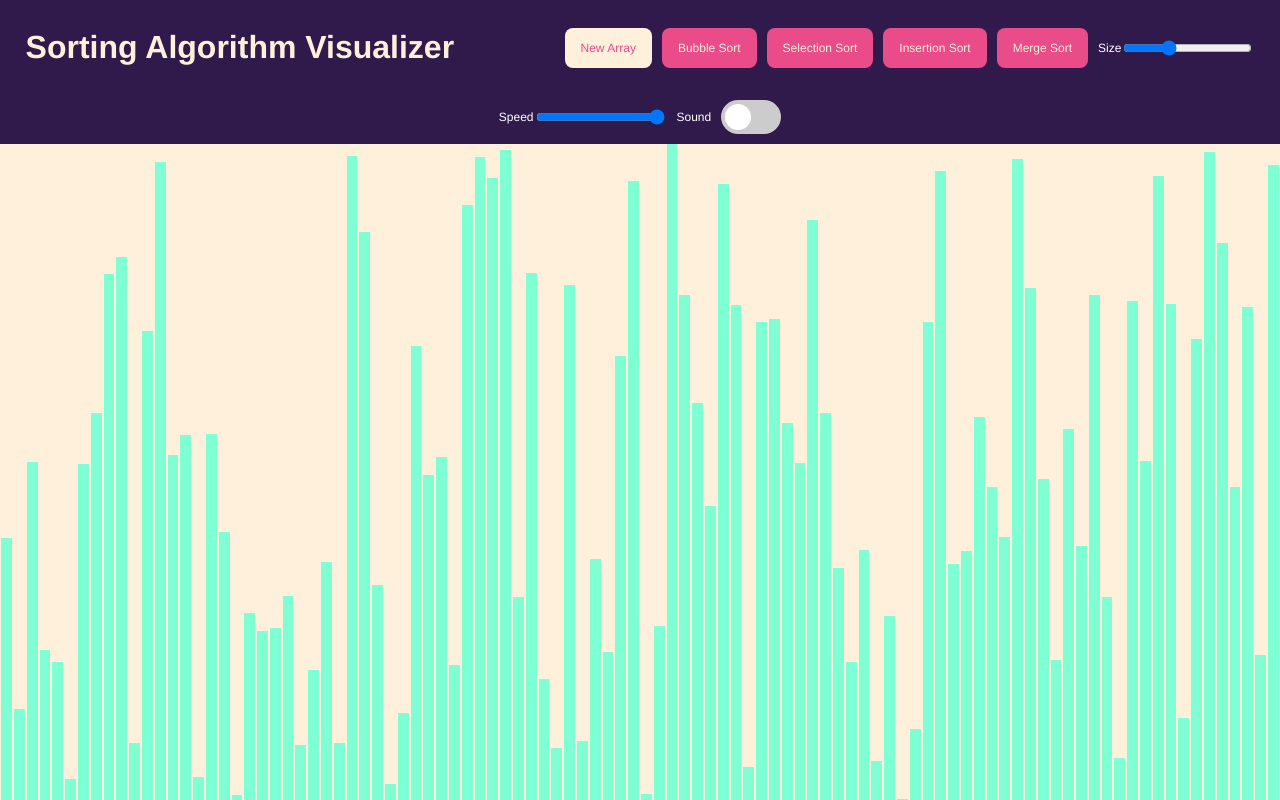
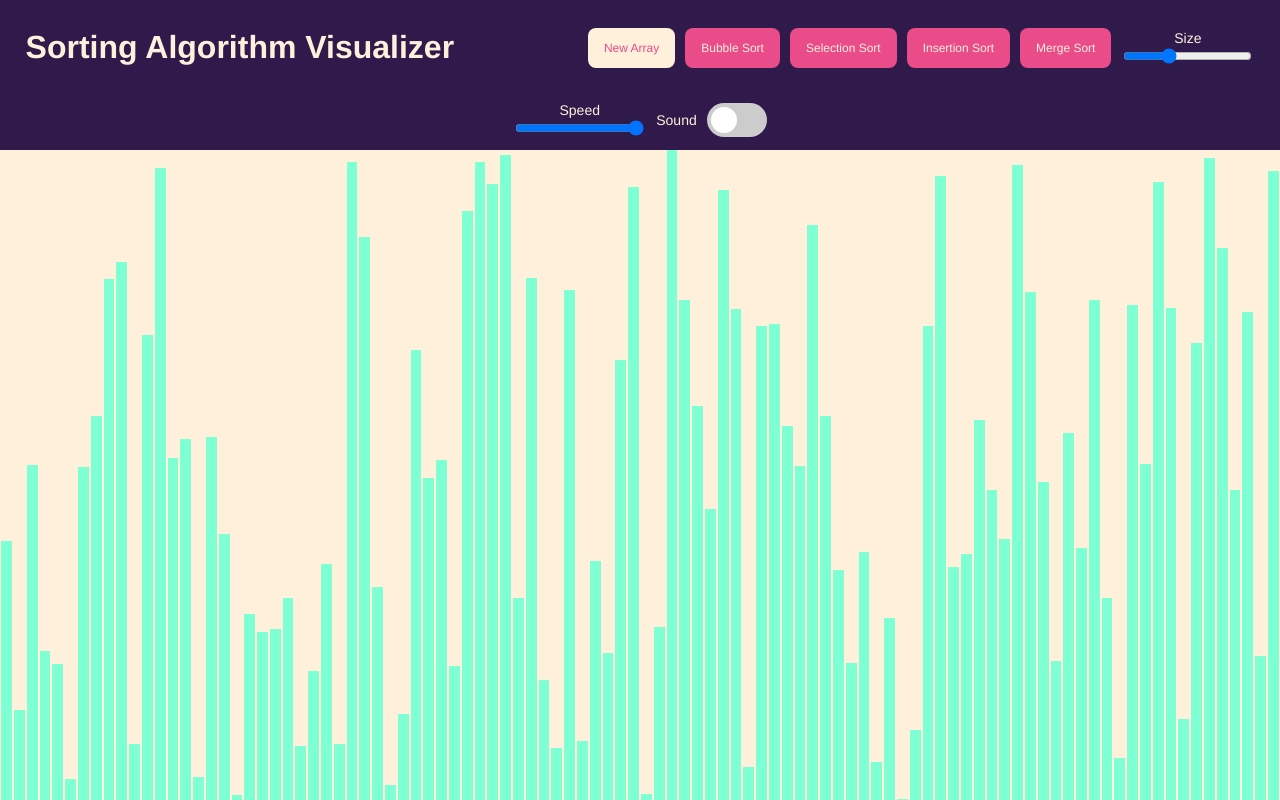
Before and after one commit to kylemalisos/sorting-visualizer, an Angular app: page / in a window 1280 px wide. Built offline with nearby package versions, Linux system fonts and the light colour scheme.

Commit message:
fixing crash on running merge and volume activate + styles

```diff
--- a/src/app/sorting-visualizer/sorting-visualizer.component.scss
+++ b/src/app/sorting-visualizer/sorting-visualizer.component.scss
@@ -29,11 +29,13 @@
 
 .sliderContainer {
     display: flex;
+    flex-direction: column;
+    align-items: center;
 }
 
 .sliderLabel {
-    color: white;
-    font-size: 1.5vh;
+    color: #fff0db;
+    font-size: 1.75vh;
     display: flex;
     align-items: center;
 }
--- a/src/app/sorting-visualizer/sorting-visualizer.component.ts
+++ b/src/app/sorting-visualizer/sorting-visualizer.component.ts
@@ -66,6 +66,7 @@ export class SortingVisualizerComponent implements OnInit {
   }
 
   async bubbleSort() {
+    Tone.start();
     let tempArray: Value[] = this.numberArray;
     let swapped: boolean = true;
 
@@ -90,6 +91,7 @@ export class SortingVisualizerComponent implements OnInit {
   }
 
   async selectionSort() {
+    Tone.start();
     let tempArray: Value[] = this.numberArray;
 
     for (let i = 0; i < tempArray.length; i++) {
@@ -118,6 +120,7 @@ export class SortingVisualizerComponent implements OnInit {
   }
 
   async insertionSort() {
+    Tone.start();
     let tempArray: Value[] = this.numberArray;
 
     for (let i = 1; i < tempArray.length; i++) {
@@ -141,6 +144,7 @@ export class SortingVisualizerComponent implements OnInit {
   }
 
   async mergeSort() {
+    Tone.start();
     const tempArray: Value[] = await this.mergeRecursive(this.numberArray, 0, this.numberArray.length - 1);
 
     this.numberArray = tempArray;
```
